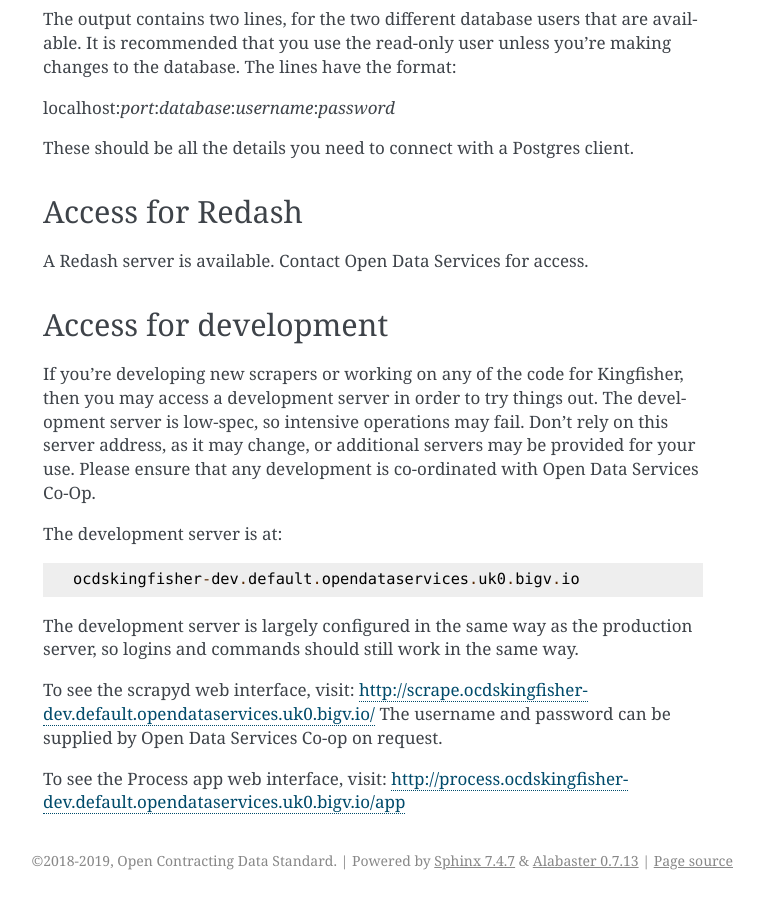
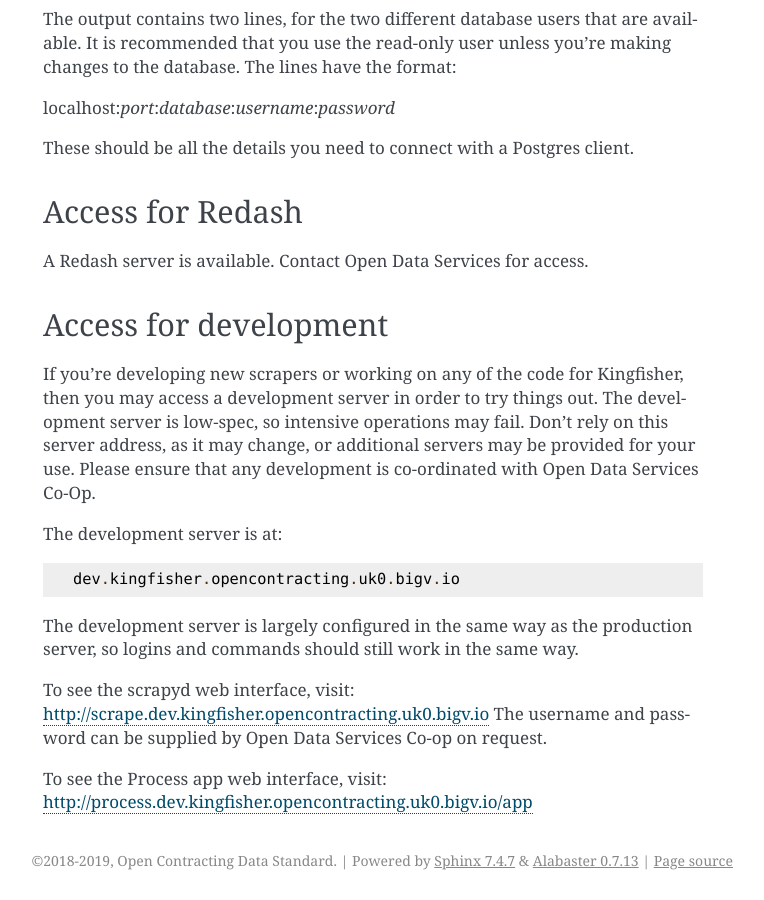
Before and after one commit to open-contracting-archive/kingfisher-vagrant, a Sphinx documentation site: the page built from docs/hosted.rst, in a window 1280 px wide and 900 px high, scrolled down 1756 px. Shown: the whole window, without its empty margins (377-1141 px from the left). Built offline with Sphinx 7.4.7, drawn with Linux system fonts in a browser that asks for light colours.

Commit message:
Dev server has moved

```diff
--- a/docs/hosted.rst
+++ b/docs/hosted.rst
@@ -78,10 +78,11 @@
 
 The development server is at::
 
-    ocdskingfisher-dev.default.opendataservices.uk0.bigv.io
+
+    dev.kingfisher.opencontracting.uk0.bigv.io
 
 The development server is largely configured in the same way as the production server, so logins and commands should still work in the same way.
 
-To see the scrapyd web interface, visit: http://scrape.ocdskingfisher-dev.default.opendataservices.uk0.bigv.io/ The username and password can be supplied by Open Data Services Co-op on request.
+To see the scrapyd web interface, visit: http://scrape.dev.kingfisher.opencontracting.uk0.bigv.io The username and password can be supplied by Open Data Services Co-op on request.
 
-To see the Process app web interface, visit: http://process.ocdskingfisher-dev.default.opendataservices.uk0.bigv.io/app
+To see the Process app web interface, visit: http://process.dev.kingfisher.opencontracting.uk0.bigv.io/app
```
